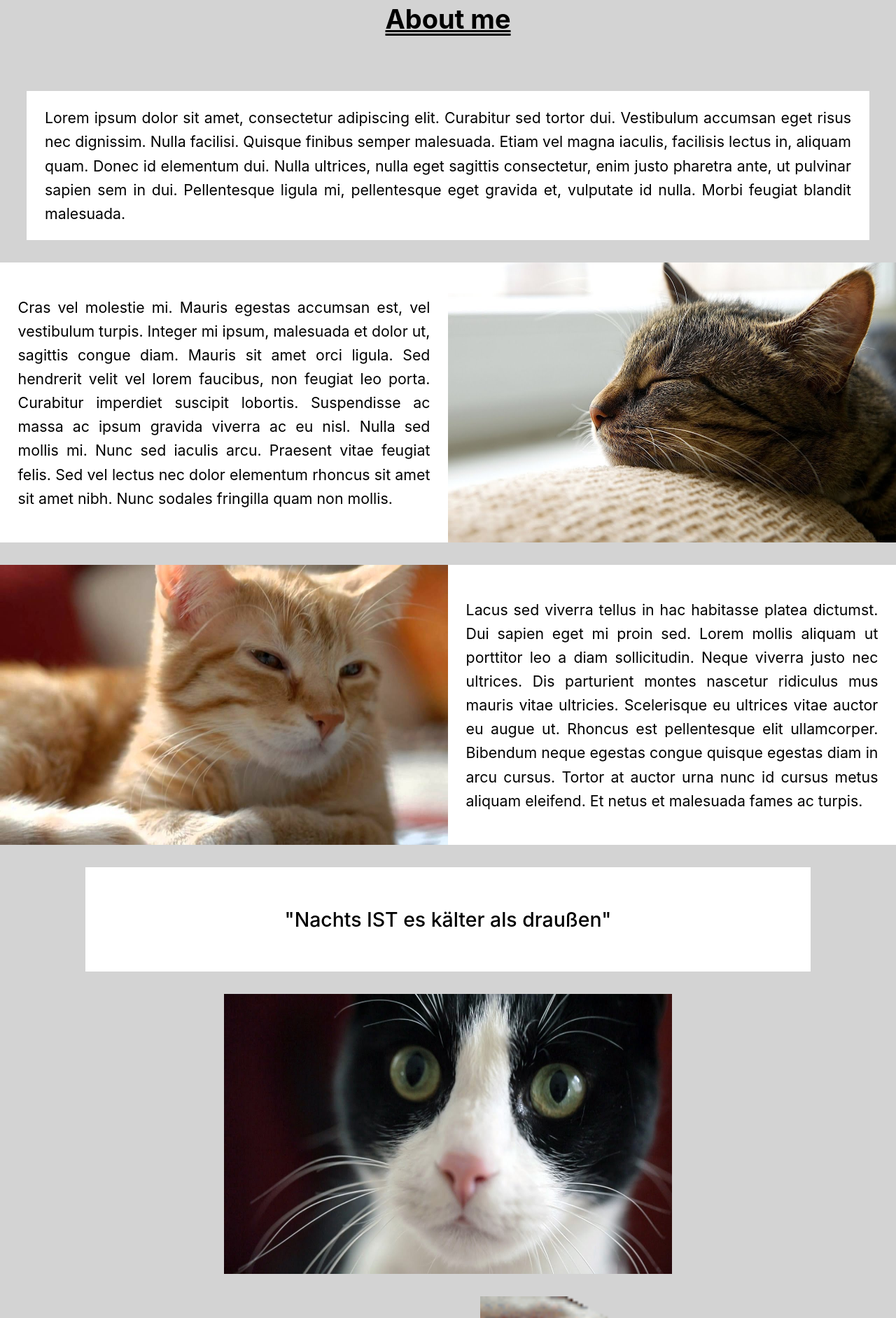
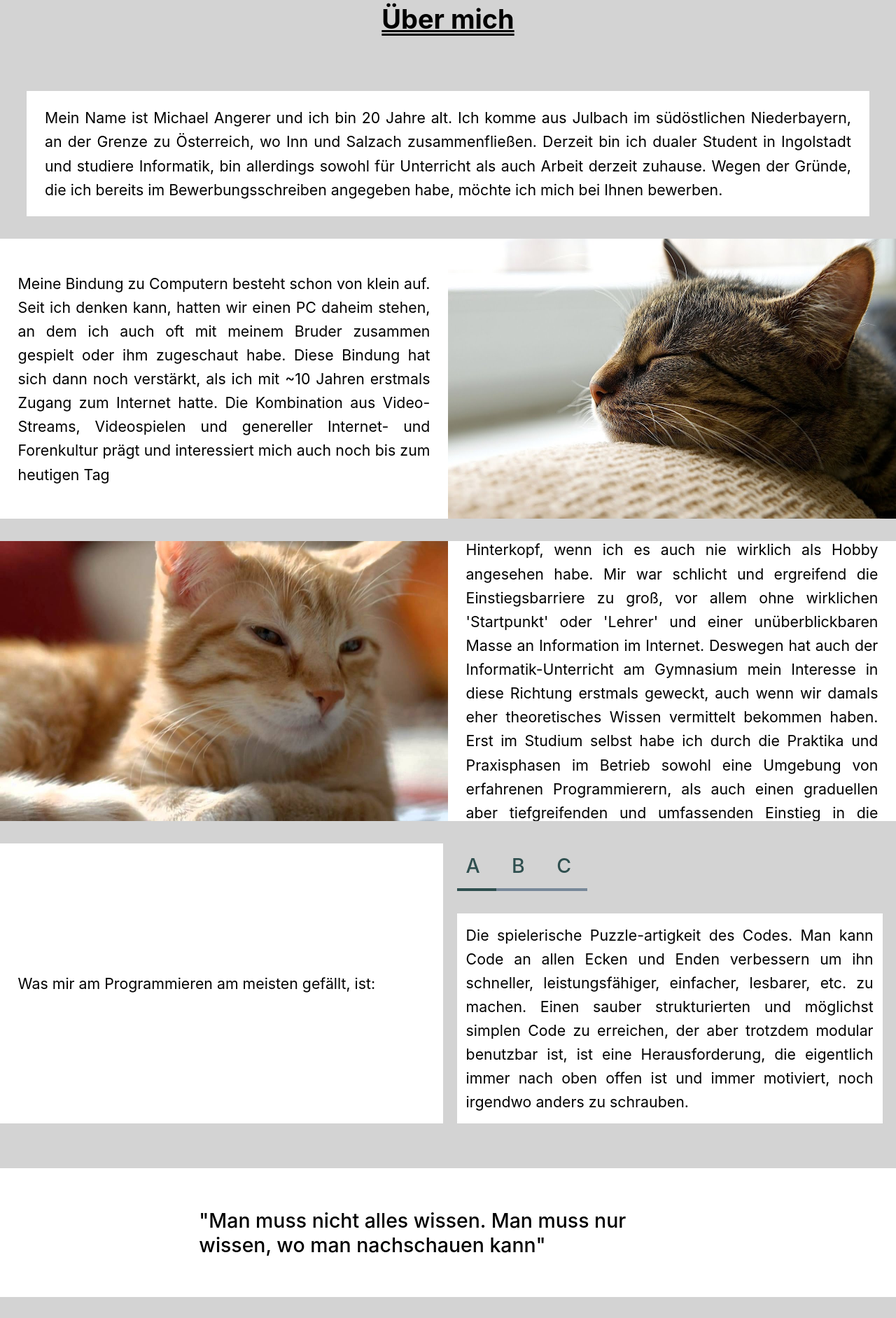
Before and after one commit to MAng0-1/application-app, a React (Create React App) app: page / in a window 1280 px wide. Shown: the part 100-1983 px from the top of the page at 70% size. Built offline with nearby package versions, Linux system fonts and the light colour scheme.

Commit message:
Refactored getText, added first text draft to homeview

```diff
--- a/src/Components/MinorComponents/AccordionComponent.tsx
+++ b/src/Components/MinorComponents/AccordionComponent.tsx
@@ -24,12 +24,14 @@ class AccordionComponent extends Component<Props, State> {
         isTransitionActive: this.panelRef.current?.classList.toggle('with-transition'),
       });
     }
+    //eslint-disable-next-line
     const icon = this.iconRef.current?.classList.toggle('is-panel-open');
     return this.panelRef.current?.classList.toggle('is-panel-open');
   }
 
   componentDidMount() {
     if (this.panelRef.current != null) {
+      //eslint-disable-next-line
       const a = this.panelRef.current?.classList.toggle('is-panel-open');
       this.setState({ panelHeight: this.panelRef.current.clientHeight });
     }
--- a/src/Components/ViewComponents/AboutViewComponent.tsx
+++ b/src/Components/ViewComponents/AboutViewComponent.tsx
@@ -1,7 +1,16 @@
 import React, { FC } from 'react';
 import { SharedStyles as Styles } from '../Shared.resources';
 
-type Props = {};
+type Props = {
+  Text: (
+    CurrentView: {
+      content: string;
+      index: number;
+      type: string;
+    }[],
+    index: number,
+  ) => string;
+};
 
 const AboutViewComponent: FC<Props> = (props) => {
   return (
--- a/src/Components/ViewComponents/AcademicsViewComponent.tsx
+++ b/src/Components/ViewComponents/AcademicsViewComponent.tsx
@@ -4,7 +4,16 @@ import { AcademicsView as CurrentView } from '../../data/text-sources.json';
 import Accordion from '../MinorComponents/AccordionComponent';
 import { SharedStyles as Styles } from '../Shared.resources';
 
-type Props = {};
+type Props = {
+  Text: (
+    CurrentView: {
+      content: string;
+      index: number;
+      type: string;
+    }[],
+    index: number,
+  ) => string;
+};
 
 function getStoredText(index: number): string {
   return index === CurrentView[index].index
--- a/src/Components/ViewComponents/GalleryViewComponent.tsx
+++ b/src/Components/ViewComponents/GalleryViewComponent.tsx
@@ -1,7 +1,16 @@
 import React, { FC } from 'react';
 import { SharedStyles as Styles } from '../Shared.resources';
 
-type Props = {};
+type Props = {
+  Text: (
+    CurrentView: {
+      content: string;
+      index: number;
+      type: string;
+    }[],
+    index: number,
+  ) => string;
+};
 
 const GalleryViewComponent: FC<Props> = (props) => {
   return (
--- a/src/Components/ViewComponents/HomeViewComponent.tsx
+++ b/src/Components/ViewComponents/HomeViewComponent.tsx
@@ -3,38 +3,52 @@ import CatJam from '../../data/images/gif_01.gif';
 import Cat01 from '../../data/images/image_1.jpg';
 import Cat02 from '../../data/images/image_2.jpg';
 import Cat03 from '../../data/images/image_3.jpg';
-import { HomeView as CurrentView } from '../../data/text-sources.json';
+import { HomeView } from '../../data/text-sources.json';
+import TabBar from '../MinorComponents/TabBarComponent';
 import { SharedStyles as Styles } from '../Shared.resources';
 
-type Props = {};
-
-function getStoredText(index: number): string {
-  return index === CurrentView[index].index
-    ? CurrentView[index].content
-    : 'Err: Specified Content does not match location of stored data';
-}
+type Props = {
+  Text: (
+    CurrentView: {
+      content: string;
+      index: number;
+      type: string;
+    }[],
+    index: number,
+  ) => string;
+};
 
 const HomeViewComponent: FC<Props> = (props) => {
   return (
     <Styles.ContentContainer>
-      <Styles.TextCard.Heading>{getStoredText(0)}</Styles.TextCard.Heading>
+      <Styles.TextCard.Heading>{props.Text(HomeView, 0)}</Styles.TextCard.Heading>
 
       <Styles.Sleeve>
-        <Styles.TextCard.Prose>{getStoredText(1)}</Styles.TextCard.Prose>
+        <Styles.TextCard.Prose>{props.Text(HomeView, 1)}</Styles.TextCard.Prose>
       </Styles.Sleeve>
 
       <Styles.Sleeve>
-        <Styles.TextCard.Prose>{getStoredText(2)}</Styles.TextCard.Prose>
+        <Styles.TextCard.Prose>{props.Text(HomeView, 2)}</Styles.TextCard.Prose>
         <Styles.ImageCard src={Cat01} alt='cute cat' />
       </Styles.Sleeve>
 
       <Styles.Sleeve>
         <Styles.ImageCard src={Cat02} alt='sleepy cat' />
-        <Styles.TextCard.Prose>{getStoredText(3)}</Styles.TextCard.Prose>
+        <Styles.TextCard.Prose>{props.Text(HomeView, 3)}</Styles.TextCard.Prose>
       </Styles.Sleeve>
 
       <Styles.Sleeve>
-        <Styles.TextCard.Quote>{getStoredText(4)}</Styles.TextCard.Quote>
+        <Styles.TextCard.Prose widthP={20}>{props.Text(HomeView, 4)}</Styles.TextCard.Prose>
+
+        <TabBar titles={['A', 'B', 'C']}>
+          <Styles.TextCard.Prose>{props.Text(HomeView, 5)}</Styles.TextCard.Prose>
+          <Styles.TextCard.Prose>{props.Text(HomeView, 6)}</Styles.TextCard.Prose>
+          <Styles.TextCard.Prose>{props.Text(HomeView, 7)}</Styles.TextCard.Prose>
+        </TabBar>
+      </Styles.Sleeve>
+      <Styles.Sleeve></Styles.Sleeve>
+      <Styles.Sleeve>
+        <Styles.TextCard.Quote>{props.Text(HomeView, 8)}</Styles.TextCard.Quote>
       </Styles.Sleeve>
 
       <Styles.Sleeve>
--- a/src/Components/ViewComponents/ProjectsViewComponent.tsx
+++ b/src/Components/ViewComponents/ProjectsViewComponent.tsx
@@ -3,7 +3,16 @@ import Accordion from '../MinorComponents/AccordionComponent';
 import TabBar from '../MinorComponents/TabBarComponent';
 import { SharedStyles as Styles } from '../Shared.resources';
 
-type Props = {};
+type Props = {
+  Text: (
+    CurrentView: {
+      content: string;
+      index: number;
+      type: string;
+    }[],
+    index: number,
+  ) => string;
+};
 
 const ProjectsViewComponent: FC<Props> = (props) => {
   return (
--- a/src/Components/ViewNavigator.tsx
+++ b/src/Components/ViewNavigator.tsx
@@ -9,16 +9,49 @@ import ProjectsViewComponent from './ViewComponents/ProjectsViewComponent';
 
 type Props = {};
 
-const ViewNavigator: FC<Props> = () => {
+function getStoredText(
+  CurrentView: {
+    content: string;
+    index: number;
+    type: string;
+  }[],
+  index: number,
+): string {
+  return index === CurrentView[index].index
+    ? CurrentView[index].content
+    : 'Err: Specified Content does not match location of stored data';
+}
+
+const ViewNavigator: FC<Props> = (props) => {
   return (
     <div>
       <TopNavComponent />
       <Switch>
-        <Route exact path='/' component={HomeViewComponent} />
-        <Route exact path='/academics' component={AcademicsViewComponent} />
-        <Route exact path='/projects' component={ProjectsViewComponent} />
-        <Route exact path='/gallery' component={GalleryViewComponent} />
-        <Route exact path='/about' component={AboutViewComponent} />
+        <Route
+          exact
+          path='/'
+          render={(props) => <HomeViewComponent {...props} Text={getStoredText} />}
+        />
+        <Route
+          exact
+          path='/academics'
+          render={(props) => <AcademicsViewComponent {...props} Text={getStoredText} />}
+        />
+        <Route
+          exact
+          path='/projects'
+          render={(props) => <ProjectsViewComponent {...props} Text={getStoredText} />}
+        />
+        <Route
+          exact
+          path='/gallery'
+          render={(props) => <GalleryViewComponent {...props} Text={getStoredText} />}
+        />
+        <Route
+          exact
+          path='/about'
+          render={(props) => <AboutViewComponent {...props} Text={getStoredText} />}
+        />
       </Switch>
     </div>
   );
--- a/src/data/text-sources.json
+++ b/src/data/text-sources.json
@@ -1,28 +1,48 @@
 {
   "HomeView": [
     {
-      "content": "About me",
+      "content": "Über mich",
       "index": 0,
       "type": "heading"
     },
     {
-      "content": "Lorem ipsum dolor sit amet, consectetur adipiscing elit. Curabitur sed tortor dui. Vestibulum accumsan eget risus nec dignissim. Nulla facilisi. Quisque finibus semper malesuada. Etiam vel magna iaculis, facilisis lectus in, aliquam quam. Donec id elementum dui. Nulla ultrices, nulla eget sagittis consectetur, enim justo pharetra ante, ut pulvinar sapien sem in dui. Pellentesque ligula mi, pellentesque eget gravida et, vulputate id nulla. Morbi feugiat blandit malesuada.",
+      "content": "Mein Name ist Michael Angerer und ich bin 20 Jahre alt. Ich komme aus Julbach im südöstlichen Niederbayern, an der Grenze zu Österreich, wo Inn und Salzach zusammenfließen. Derzeit bin ich dualer Student in Ingolstadt und studiere Informatik, bin allerdings sowohl für Unterricht als auch Arbeit derzeit zuhause. Wegen der Gründe, die ich bereits im Bewerbungsschreiben angegeben habe, möchte ich mich bei Ihnen bewerben.",
       "index": 1,
       "type": "prose"
     },
     {
-      "content": "Cras vel molestie mi. Mauris egestas accumsan est, vel vestibulum turpis. Integer mi ipsum, malesuada et dolor ut, sagittis congue diam. Mauris sit amet orci ligula. Sed hendrerit velit vel lorem faucibus, non feugiat leo porta. Curabitur imperdiet suscipit lobortis. Suspendisse ac massa ac ipsum gravida viverra ac eu nisl. Nulla sed mollis mi. Nunc sed iaculis arcu. Praesent vitae feugiat felis. Sed vel lectus nec dolor elementum rhoncus sit amet sit amet nibh. Nunc sodales fringilla quam non mollis.",
+      "content": "Meine Bindung zu Computern besteht schon von klein auf. Seit ich denken kann, hatten wir einen PC daheim stehen, an dem ich auch oft mit meinem Bruder zusammen gespielt oder ihm zugeschaut habe. Diese Bindung hat sich dann noch verstärkt, als ich mit ~10 Jahren erstmals Zugang zum Internet hatte. Die Kombination aus Video-Streams, Videospielen und genereller Internet- und Forenkultur prägt und interessiert mich auch noch bis zum heutigen Tag",
       "index": 2,
       "type": "prose"
     },
     {
-      "content": "Lacus sed viverra tellus in hac habitasse platea dictumst. Dui sapien eget mi proin sed. Lorem mollis aliquam ut porttitor leo a diam sollicitudin. Neque viverra justo nec ultrices. Dis parturient montes nascetur ridiculus mus mauris vitae ultricies. Scelerisque eu ultrices vitae auctor eu augue ut. Rhoncus est pellentesque elit ullamcorper. Bibendum neque egestas congue quisque egestas diam in arcu cursus. Tortor at auctor urna nunc id cursus metus aliquam eleifend. Et netus et malesuada fames ac turpis.",
+      "content": "Programmieren selbst war mir auch schon immer im Hinterkopf, wenn ich es auch nie wirklich als Hobby angesehen habe. Mir war schlicht und ergreifend die Einstiegsbarriere zu groß, vor allem ohne wirklichen 'Startpunkt' oder 'Lehrer' und einer unüberblickbaren Masse an Information im Internet. Deswegen hat auch der Informatik-Unterricht am Gymnasium mein Interesse in diese Richtung erstmals geweckt, auch wenn wir damals eher theoretisches Wissen vermittelt bekommen haben. Erst im Studium selbst habe ich durch die Praktika und Praxisphasen im Betrieb sowohl eine Umgebung von erfahrenen Programmierern, als auch einen graduellen aber tiefgreifenden und umfassenden Einstieg in die Informatik erleben dürfen.",
       "index": 3,
       "type": "prose"
     },
     {
-      "content": "\"Nachts IST es kälter als draußen\"",
+      "content": "Was mir am Programmieren am meisten gefällt, ist:",
       "index": 4,
+      "type": "prose"
+    },
+    {
+      "content": "Die spielerische Puzzle-artigkeit des Codes. Man kann Code an allen Ecken und Enden verbessern um ihn schneller, leistungsfähiger, einfacher, lesbarer, etc. zu machen. Einen sauber strukturierten und möglichst simplen Code zu erreichen, der aber trotzdem modular benutzbar ist, ist eine Herausforderung, die eigentlich immer nach oben offen ist und immer motiviert, noch irgendwo anders zu schrauben.",
+      "index": 5,
+      "type": "prose"
+    },
+    {
+      "content": "Dass stets etwas neues zu lernen ist. Coding ist eigentlich vom Fähigkeits-Anspruch immer nach oben offen. Man kann zwar heutzutage libraries von überall anders einbinden und sich so die Arbeit leichter machen, um aber genau die Funktionalität zu erreichen, die man haben will, ist es oft effizienter, diese selbst zu bauen. Dieses Prinzip zieht sich dann von Frameworks über Sprachen bis hin zu Betriebssystemen. Es gibt also immer etwas zu lernen, wodurch man seinen Code noch effizienter gestalten kann.",
+      "index": 6,
+      "type": "prose"
+    },
+    {
+      "content": "Die Open-Source-Mentalität. Als (manchmal zu) sparsamer Mensch gefällt mir das Prinzip von Open-Source und generell der Offenheit, die im Bereich Engineering herrscht sehr. In Zeiten, in denen bestehende Urheberrechts-Strukturen trotz globaler Vernetzung auch im Internet durchgesetzt werden sollen, ist Open-Source eine erfrischende Denkweise.",
+      "index": 7,
+      "type": "prose"
+    },
+    {
+      "content": "\"Man muss nicht alles wissen. Man muss nur wissen, wo man nachschauen kann\"",
+      "index": 8,
       "type": "quote"
     }
   ],
```
